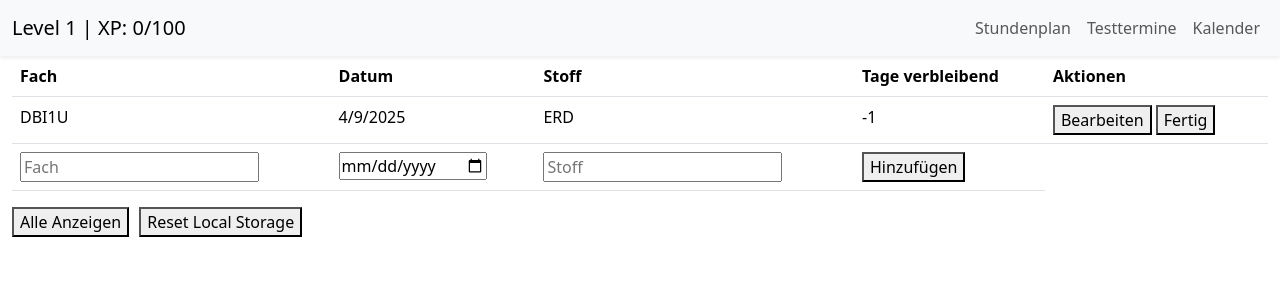
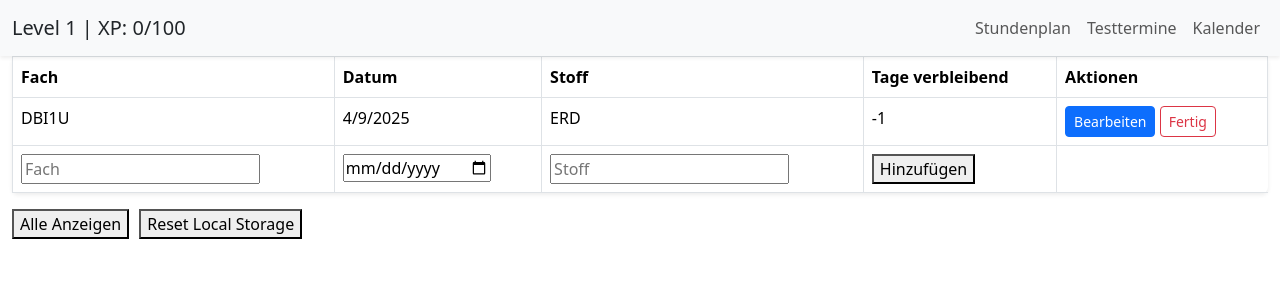
Before and after one commit to trenod22/klassen-organisations-app, a React (Vite) app: page / in a window 1280 px wide. Shown: the top 300 px of the page. Built offline with nearby package versions, Linux system fonts and the light colour scheme.

Commit message:
General blue color schema

```diff
--- a/src/app.css
+++ b/src/app.css
@@ -1,3 +1,22 @@
+:root {
+    --primary-blue: #0d6efd;
+    --light-gray: #f8f9fa;
+    --soft-blue: #e7f1ff;
+    --muted-gray: #dee2e6;
+    --dark-text: #212529;
+}
+
+body {
+    background-color: var(--light-gray);
+    color: var(--dark-text);
+}
+
+.btn-primary {
+    background-color: var(--primary-blue);
+    border-color: var(--primary-blue);
+}
+
+
 @keyframes rainbowAnimation {
     0% {
         background-position: 0% 50%;
--- a/src/components/Calendar.tsx
+++ b/src/components/Calendar.tsx
@@ -161,6 +161,8 @@ const Calendar: React.FC = () => {
         })
     };
 
+
+
     return (
         <div className="container text-center mt-4">
             <div className="bg-light shadow-sm rounded p-4">
@@ -207,15 +209,15 @@ const Calendar: React.FC = () => {
                                         const termin = getTesttermin(day);
 
                                         if (isToday(day)) {
-                                            style.backgroundColor = "#e9ecef";
-                                            classes += " fw-bold";
-                                        } else if (isPast(day) || day == 0) {
+                                            style.backgroundColor = "#e7f1ff"; // soft blue
+                                            classes += " fw-bold text-dark";
+                                        } else if (isPast(day) || day === 0) {
+                                            style.backgroundColor = "#f8f9fa"; // soft gray
                                             classes += " text-muted";
-                                            style.backgroundColor = "#f8f9fa";
                                         }
 
                                         if (termin) {
-                                            style.border = "2px solid #dc3545";
+                                            style.border = "2px solid #0d6efd"; // primary blue
                                         }
 
                                         return (
--- a/src/components/Level.tsx
+++ b/src/components/Level.tsx
@@ -1,4 +1,4 @@
-import { useState, useEffect } from "react";
+import { useEffect } from "react";
 import 'bootstrap/dist/css/bootstrap.min.css';
 
 interface LevelProps {
@@ -6,19 +6,38 @@ interface LevelProps {
     xp: number
 }
 
-export const Level: React.FC<LevelProps> = (Props) => {
-    const {setDisplay, xp} = Props;
+// Helper: Interpolate between two colors
+function interpolateColor(color1: number[], color2: number[], factor: number) {
+    return color1.map((c1, i) => Math.round(c1 + (color2[i] - c1) * factor));
+}
+
+export const Level: React.FC<LevelProps> = ({ setDisplay, xp }) => {
     const level = Math.floor(xp / 100) + 1;
     const progress = xp % 100;
 
     useEffect(() => {
-        localStorage.setItem("xp", xp);
+        localStorage.setItem("xp", xp.toString());
     }, [xp]);
 
+    // Colors: from light gray to Bootstrap blue
+    const lightGray = [248, 249, 250];   // #f8f9fa
+    const blue = [13, 110, 253];         // #0d6efd
+    const factor = progress / 100;
+
+    const [r, g, b] = interpolateColor(lightGray, blue, factor);
+    const backgroundColor = `rgb(${r}, ${g}, ${b})`;
+
+    const navbarStyle: React.CSSProperties = {
+        backgroundColor,
+        transition: 'background-color 0.5s ease-in-out',
+    };
+
     return (
-        <nav className="navbar navbar-expand-lg navbar-light bg-light shadow-sm sticky-top">
+        <nav className="navbar navbar-expand-lg shadow-sm sticky-top" style={navbarStyle}>
             <div className="container-fluid justify-content-between">
-                <span className="navbar-brand">Level {level} | XP: {progress.toFixed(0)}/100</span>
+                <span className="navbar-brand text-dark">
+                    Level {level} | XP: {progress.toFixed(0)}/100
+                </span>
                 <div className="navbar-nav">
                     <button className="nav-link btn btn-link" onClick={() => setDisplay("TimeTable")}>Stundenplan</button>
                     <button className="nav-link btn btn-link" onClick={() => setDisplay("TestterminTable")}>Testtermine</button>
--- a/src/components/TimeTable/TimeTable.tsx
+++ b/src/components/TimeTable/TimeTable.tsx
@@ -56,7 +56,7 @@ const TimeTable: React.FC = () => {
                         transition={{ duration: 0.6, ease: "easeInOut" }}
                     >
                         <select
-                            className="form-select w-auto mb-3"
+                            className="form-select form-select-sm text-dark bg-light border-secondary mb-3 w-auto"
                             value={selectedDay}
                             onChange={(e) => setSelectedDay(e.target.value)}
                         >
@@ -66,14 +66,14 @@ const TimeTable: React.FC = () => {
                         </select>
                         <button
                             type="button"
-                            className="btn btn-secondary mb-3"
+                            className="btn btn-outline-primary mb-3"
                             onClick={() => resetTimetable()}
                         >
                             Stundentplan zurücksetzen
                         </button>
 
                         <motion.table
-                            className={`table table-striped table-bordered table-hover bg-light shadow-sm rounded ${selectedDay !== "Woche" ? 'w-25' : ''}`}
+                            className={`table table-bordered shadow-sm rounded text-center ${selectedDay !== "Woche" ? 'w-25' : ''}`}
                             initial={{ opacity: 0 }}
                             animate={{ opacity: 1 }}
                             exit={{ opacity: 0 }}
--- a/src/components/testermine/Testtermin.tsx
+++ b/src/components/testermine/Testtermin.tsx
@@ -51,8 +51,8 @@ const Testtermin: React.FC<TestterminProps> = ({ fach = "Kein Fach", datum, stof
                     <td><input type="text" value={editedStoff} onChange={(e) => setEditedStoff(e.target.value)} /></td>
                     <td>{days_remaining}</td>
                     <td>
-                        <button onClick={handleSave}>Speichern</button>
-                        <button onClick={() => setIsEditing(false)}>Abbrechen</button>
+                        <button className="btn btn-sm btn-success" onClick={handleSave}>Speichern</button>
+                        <button className="btn btn-sm btn-outline-secondary" onClick={() => setIsEditing(false)}>Abbrechen</button>
                     </td>
                 </>
             ) : (
@@ -62,9 +62,9 @@ const Testtermin: React.FC<TestterminProps> = ({ fach = "Kein Fach", datum, stof
                     <td>{stoff}</td>
                     <td>{days_remaining}</td>
                     <td>
-                        <button onClick={() => pressEdit()}>Bearbeiten</button>
+                        <button className="btn btn-sm btn-primary" onClick={() => pressEdit()}>Bearbeiten</button>
                         <span> </span>
-                        <button onClick={() => onDelete({ fach, datum, stoff })}>Fertig</button>
+                        <button className="btn btn-sm btn-outline-danger" onClick={() => onDelete({ fach, datum, stoff })}>Fertig</button>
                     </td>
                 </>
             )}
--- a/src/components/testermine/TestterminTable.tsx
+++ b/src/components/testermine/TestterminTable.tsx
@@ -68,6 +68,7 @@ const TestterminTable: React.FC<TableProps> = (Props) => {
     const [xpPopup, setXpPopup] = useState<number | null>(null);
     const [gradient, setGradient] = useState<string>("");
     const [colorUsed, setColorUsed] = useState<number>(0);
+    const xp: number = Math.floor(Math.random() * 50 + 10);
 
     const generateRandomColor = () => {
         const randomColor = () => {
@@ -129,9 +130,8 @@ const TestterminTable: React.FC<TableProps> = (Props) => {
     };
 
     const deleteTesttermin = (testToDelete: TestterminData) => {
-        const earnedXp = Math.floor(Math.random() * 50 + 10);
-        addXp(earnedXp);
-        setXpPopup(earnedXp);
+        addXp(xp);
+        setXpPopup(xp);
         setColorUsed(colorUsed+1);
         setTimeout(() => setXpPopup(null), 1500);
 
@@ -175,7 +175,7 @@ const TestterminTable: React.FC<TableProps> = (Props) => {
 
     return (
         <div className="container-fluid">
-            <table className="table w-100">
+            <table className="table w-100 table-bordered shadow-sm rounded">
                 <thead>
                 <tr>
                     <th>Fach</th>
@@ -239,7 +239,7 @@ const TestterminTable: React.FC<TableProps> = (Props) => {
                             animation: "rainbowAnimation 5s linear infinite",
                         }}
                     >
-                        +20 XP 🚀
+                        +{xp} XP 🚀
                     </motion.div>
                 )}
             </AnimatePresence>
```
